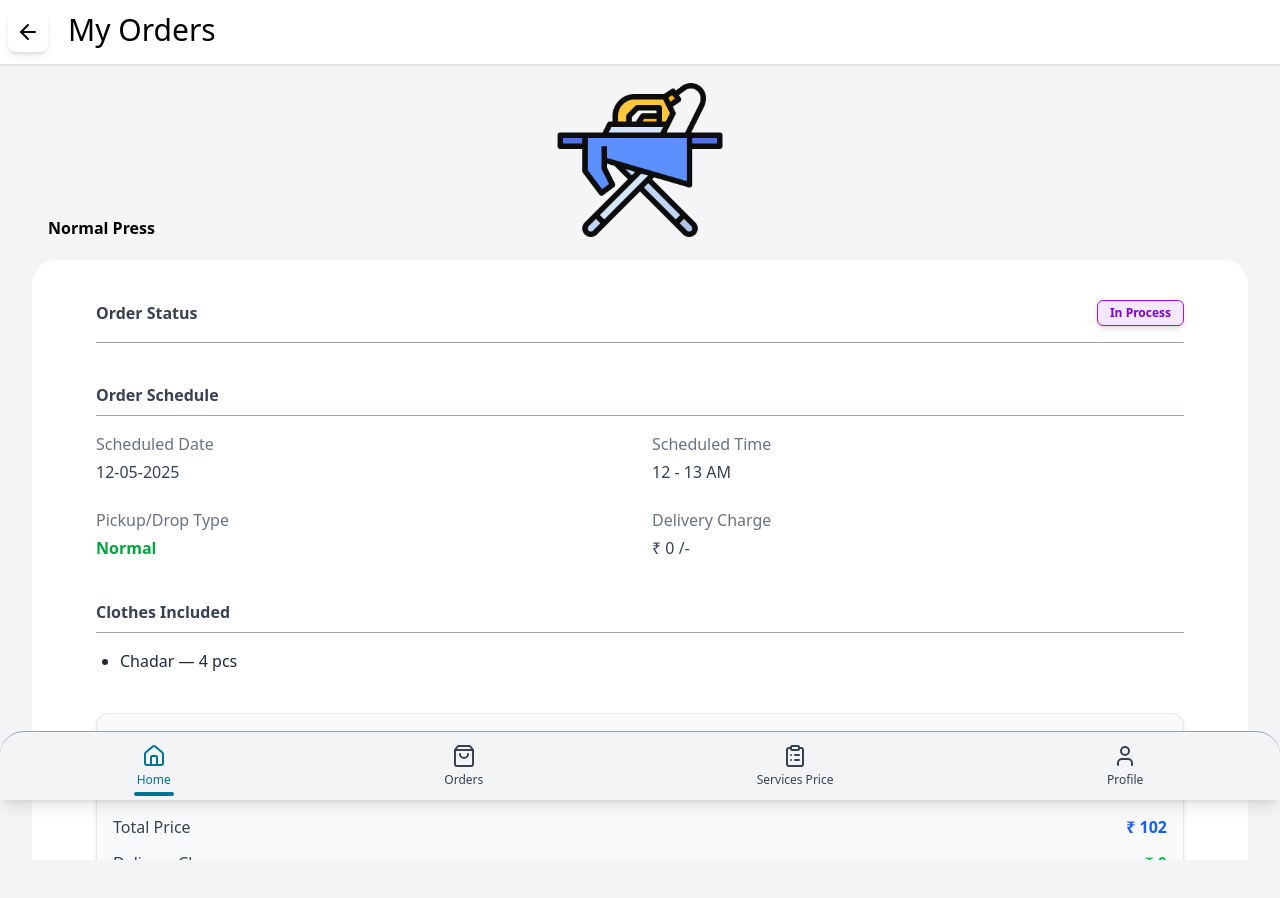
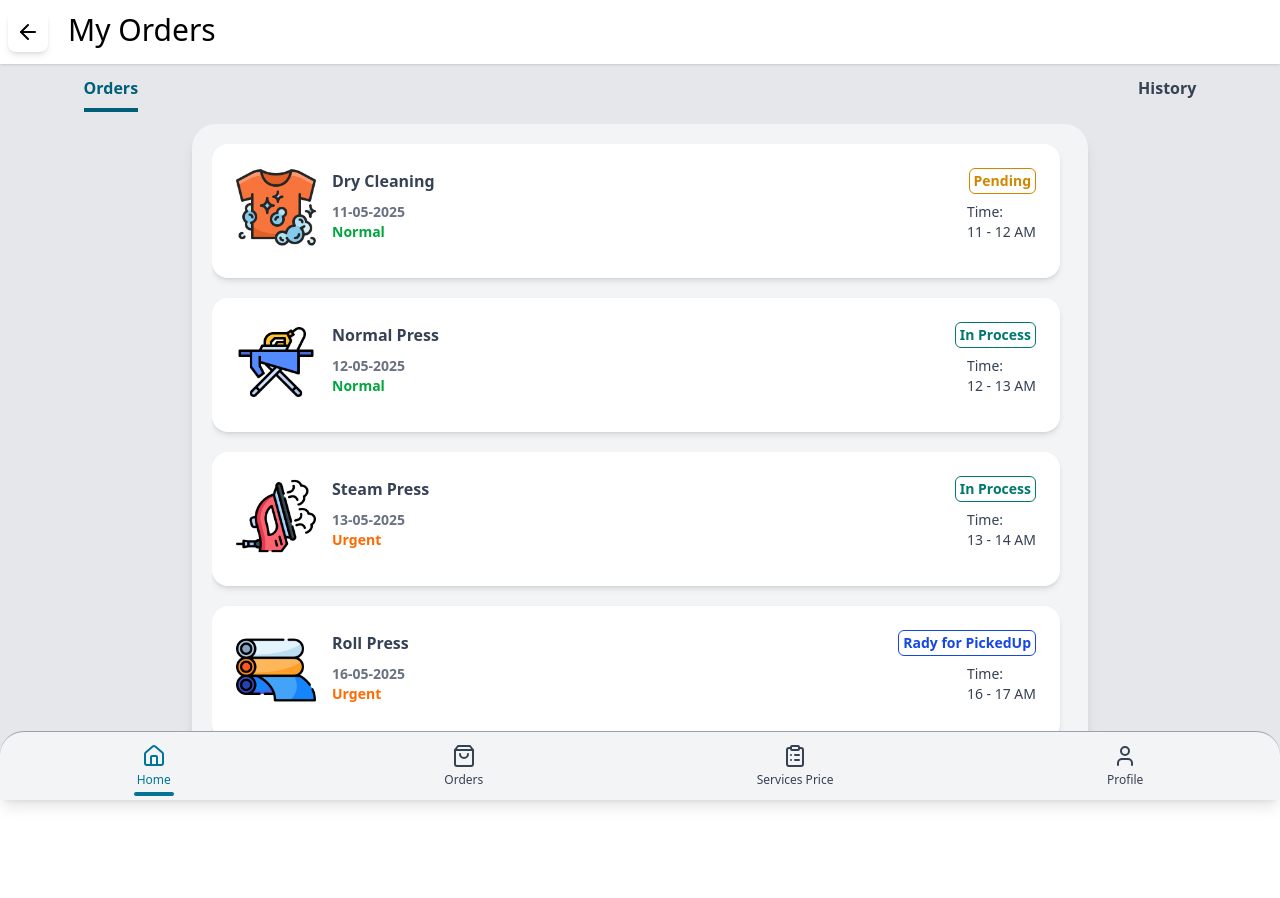
Before and after one commit to Sandb786/Laundry_project_User_Pannel_Frontend, a React (Vite) app: page /myorders in a window 1280 px wide. After the commit the page ends 800 px from the top, so only its background shows below. Built offline with nearby package versions, Linux system fonts and the light colour scheme.

Commit message:
Chack Navigation .

```diff
--- a/src/App.jsx
+++ b/src/App.jsx
@@ -7,6 +7,7 @@ import Hadder from './Navbar/Hadder';
 import Order_Home from './Order/Order_Home';
 import { ToastContainer } from 'react-toastify';
 import Show_page from './Show_orders/Show_page';
+import ShowDetail from './Show_orders/Order_details/ShowDetail';
 
 function App()
 {
@@ -37,7 +38,10 @@ function App()
 
           <Route path="/" element={<> <Hadder shopInfo={shopInfo}/> <ImageCard /> <Services/></>} />
           <Route path='/order/:serviceId' element={<Order_Home/>}/>
+
+
           <Route path='/myorders' element={<Show_page/>}/>
+          <Route path="/show_order_details/:name" element={<ShowDetail />} />
 
         </Routes>
 
--- a/src/Show_orders/Order_details/ShowDetail.jsx
+++ b/src/Show_orders/Order_details/ShowDetail.jsx
@@ -4,14 +4,17 @@ import { Button, Typography } from "@material-tailwind/react";
 import ModifyOrderModal from './Container/ModifyOrderModal'
 import Order_Info from './Container/Order_Info';
 import CancelOrderModal from './Container/CancelOrderModal';
+import { useLocation } from 'react-router-dom';
 
-export default function ShowDetail({ order })
+export default function ShowDetail()
 {
     const [isModifyModalOpen, setIsModifyModalOpen] = useState(false);
     const [cancelOrder, setCancelOrder] = useState(false);
 
 
-
+   const location=useLocation();
+    const order=location.state.order;
+    if (!order) return <p>No order data available</p>;
 
 
 
--- a/src/Show_orders/Order_list/Show_myOrders.jsx
+++ b/src/Show_orders/Order_list/Show_myOrders.jsx
@@ -1,7 +1,10 @@
 import { Card, CardBody, Typography } from "@material-tailwind/react";
 import { motion } from "framer-motion";
+import { useNavigate } from "react-router-dom";
 
-export default function Show_myOrders({ orders }) {
+export default function Show_myOrders({ orders })
+{
+  const navigate=useNavigate();
   return (
     <div className="overflow-y-auto space-y-4 pr-2 max-h-[72vh] sm:max-h-[600px]">
       {orders.map((order, index) => (
@@ -11,6 +14,8 @@ export default function Show_myOrders({ orders }) {
           // transition={{ duration: 0.2 }}
           animate={{ opacity: 1, y: 0 }}
           whileTap={{ scale: 0.85, rotate: 0.1, }}
+
+          onClick={() => {navigate(`/show_order_details/${order.ordertype}`,{state:{order}})}}
         >
 
 
--- a/src/Show_orders/Order_list/Show_order_history.jsx
+++ b/src/Show_orders/Order_list/Show_order_history.jsx
@@ -1,14 +1,11 @@
 import React from 'react'
 import { Card, CardBody, Typography } from "@material-tailwind/react";
 import { motion } from "framer-motion";
+import { useNavigate } from "react-router-dom";
 
 export default function Show_order_history({ orders })
 {
-  // // Filter orders that are Delivered or Cancel (optional if already filtered outside)
-  // const historyOrders = orders.filter(
-  //   (order) => order.status === 'Delivered' || order.status === 'Cancel'
-  // );
-
+   const navigate=useNavigate();
   return (
     <div className="overflow-y-auto space-y-4 pr-2 max-h-[72vh] sm:max-h-[600px]">
       {orders.map((order, index) => (
@@ -18,6 +15,7 @@ export default function Show_order_history({ orders })
          // transition={{ duration: 0.2 }}
          animate={{ opacity: 1, y: 0 }}
          whileTap={{ scale: 0.85, rotate: 0.1, }}
+         onClick={() => {navigate(`/show_order_details/${order.ordertype}`,{state:{order}})}}
        >
         <Card
           key={index}
--- a/src/Show_orders/Show_page.jsx
+++ b/src/Show_orders/Show_page.jsx
@@ -2,6 +2,7 @@ import React from 'react'
 import { ArrowLeft } from 'lucide-react'
 import { Button, Typography } from '@material-tailwind/react'
 import OrderDetail_Home from './Order_details/OrderDetail_Home';
+import List_home from './Order_list/List_home';
 
 
 export default function Show_page()
@@ -24,7 +25,7 @@ export default function Show_page()
 
         {/* Orders Section */}
         <section className=''>
-          <OrderDetail_Home order={order[2]} />
+          <List_home orders={order} />
         </section>
 
 
```
